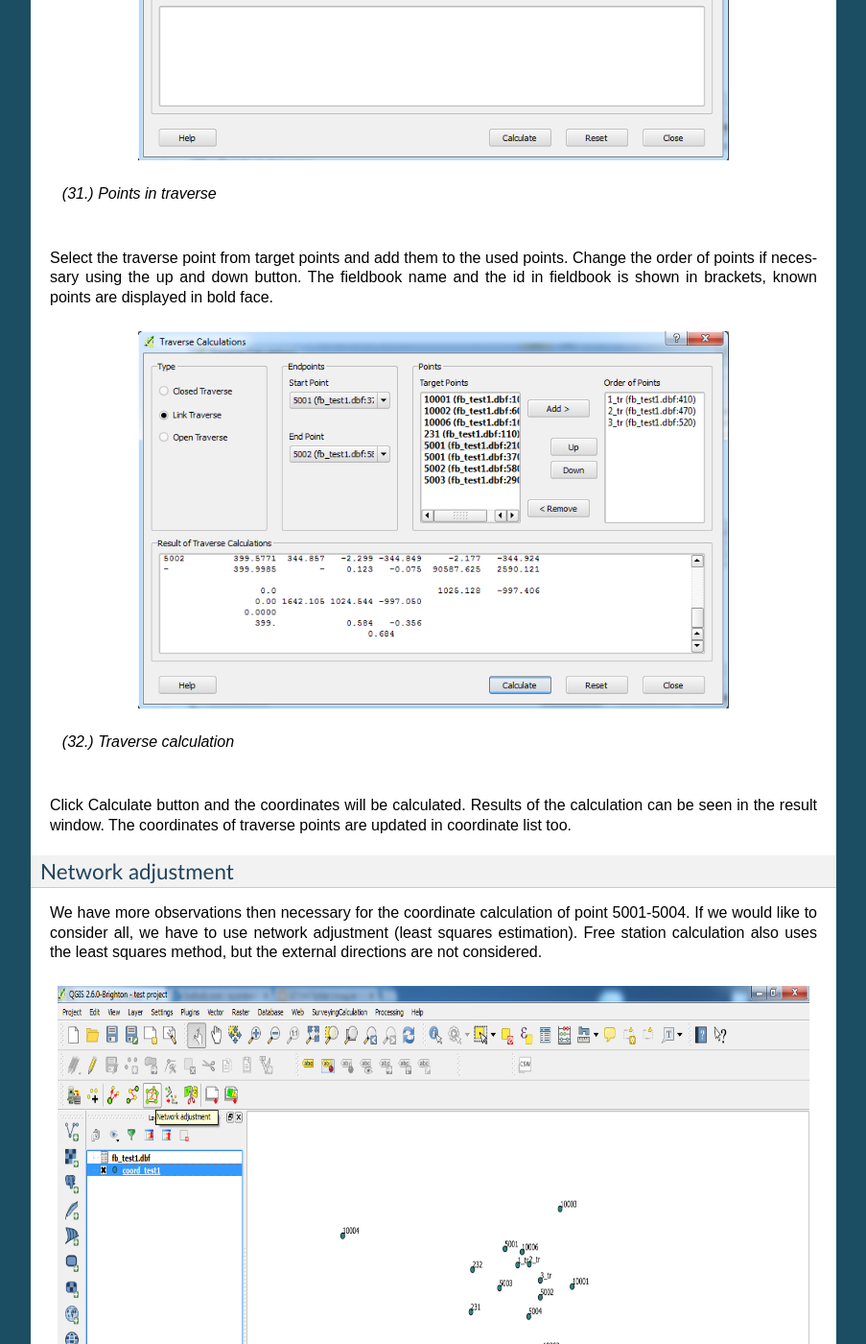
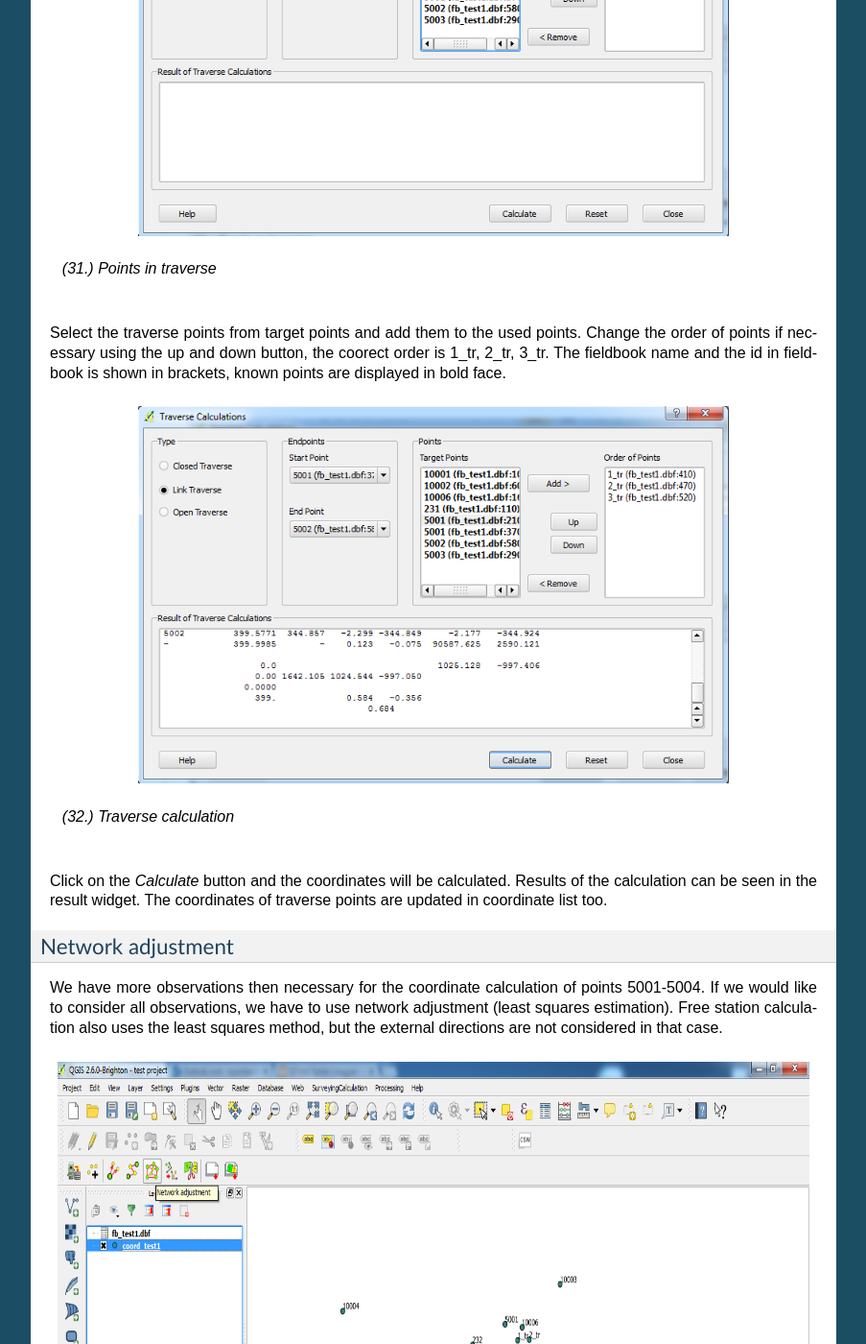
Before and after one commit to zsiki/ls, a Sphinx documentation site: the page built from doc/source/tutorial.rst, in a window 1280 px wide and 1400 px high, scrolled down 19828 px. Shown: the whole window at 96% size, without its empty margins (198-1101 px from the left). Built offline with Sphinx 7.4.7, drawn with Linux system fonts in a browser that asks for light colours; some of the changed text lies outside the part shown.

Commit message:
doc revisited

```diff
--- a/doc/source/tutorial.rst
+++ b/doc/source/tutorial.rst
@@ -13,7 +13,7 @@
 ::::::::::::::::::::::::::::::::::::::::::
 
 Before using the installed SurveyingCalculation plugin, it has to be enabled in
-QGIS. The installation process of the plugin can be found in the User's Guide.
+QGIS. The installation process of the plugin can be found in the User\'s Guide.
 
 .. figure:: images/t001.png
    :scale: 80 %
@@ -44,7 +44,7 @@
 
    *(3.) From the SurveyingCalculation menu select New coordinate list ...*
 
-Let's create a new empty 2D point shape file to store benchmarks (points with
+Let\'s create a new empty 2D point shape file to store benchmarks (points with
 known coordinates). Select the sample subdirectory of the plug-in, use the *test1* name for the file.  The plugin adds *coord_* to the beginning of the
 name to distinguish it from the other elements of the project.
 Besides the point identifier, the coordinates (easting,
@@ -131,7 +131,6 @@
 :::::::::::::::::::::::::
 
 Now we are able to start the coordinate calculations from the observations.
-
 
 .. figure:: images/t012.png
    :scale: 80 %
@@ -172,7 +170,7 @@
 
    *(16.) Starting the calculation*
 
-Click Calculate button and the orientation angle will be calculated.
+Click on the *Calculate* button and the orientation angle will be calculated.
 Results can be seen in the *Result of calculations* widget.
 The results are also written to the log file. The name and location of the
 log file can be set in *config.py*.
@@ -260,10 +258,12 @@
 
    *(23.) Free station calculation for station 5001*
 
-Select two or more target points (the id in fieldbook is shown in brackets) and add to used points, click calculate and coordinates will be calculated. Details of the calculation can be seen in the result widget.
+Select three target points (the id in fieldbook is shown in brackets) and add them to the *Used Points* list, click on *Calculate* button and coordinates will be calculated. Details of the calculation can be seen in the result widget.
 Free station calculation uses the least squares method. The calculation result
 list contains all details about calculation, provided by GNU-Gama project.
 Repeat the free station calculation using all possible observations!
+
+Let\'s calculate the coordinates of some detail points.
 
 .. figure:: images/t026.png
    :scale: 80 %
@@ -280,16 +280,16 @@
 
    *(25.) Radial Survey calculation*
 
-Select one or more target points (the id in fieldbook is shown in brackets) and
-add to used points, click calculate and coordinates will be calculated.
+Select target points 101-104 (the id in fieldbook is shown in brackets) and
+add them to the *Used Points* list, click on *Calculate* button and coordinates will be calculated.
 Results of the calculation can be seen in the result widget.
 
 Traverse calculations
 :::::::::::::::::::::
 
 A link traverse will be calculated between point 5001 and 5002 in this section.
-If orientation is available on the start and/or end point, it should be
-calculated before starting the traversing calculation.
+The orientations on the start and end point were
+calculated before. Let\'s repeat the orientation for point 5001 and 5002.
 
 .. figure:: images/t029.png
    :scale: 80 %
@@ -312,7 +312,7 @@
 
    *(28.) Starting traverse calculation*
 
-Click Traverse calculations icon on SurveyingCalculation toolbar.
+Click on *Traverse calculations* icon in the SurveyingCalculation toolbar.
 
 .. figure:: images/t032.png
    :scale: 80 %
@@ -338,8 +338,8 @@
 
    *(31.) Points in traverse*
 
-Select the traverse point from target points and add them to the used points.
-Change the order of points if necessary using the up and down button. The
+Select the traverse points from target points and add them to the used points.
+Change the order of points if necessary using the up and down button, the coorect order is 1_tr, 2_tr, 3_tr. The
 fieldbook name and the id in fieldbook is shown in brackets, known points are
 displayed in bold face.
 
@@ -349,17 +349,17 @@
 
    *(32.) Traverse calculation*
 
-Click Calculate button and the coordinates will be calculated. Results of the
-calculation can be seen in the result window. The coordinates of traverse points
+Click on the *Calculate* button and the coordinates will be calculated. Results of the
+calculation can be seen in the result widget. The coordinates of traverse points
 are updated in coordinate list too.
 
 Network adjustment
 ::::::::::::::::::
 
 We have more observations then necessary for the coordinate calculation of
-point 5001-5004. If we would like to consider all, we have to use network
+points 5001-5004. If we would like to consider all observations, we have to use network
 adjustment (least squares estimation). Free station calculation also uses the
-least squares method, but the external directions are not considered.
+least squares method, but the external directions are not considered in that case.
 
 .. figure:: images/t051.png
    :scale: 80 %
@@ -367,7 +367,7 @@
 
    *(33.) Starting network adjustment*
 
-Click Network adjustment icon on the SurveyingCalculation toolbar.
+Click on the *Network adjustment* icon on the SurveyingCalculation toolbar.
 
 .. figure:: images/t052.png
    :scale: 80 %
@@ -385,7 +385,7 @@
 
    *(35.) Selecting points to adjust*
 
-Select points to adjust  from the *List of Points* and add them to the
+Select points to adjust from the *List of Points* and add them to the
 *Adjusted Points* list.
 
 .. figure:: images/t054.png
@@ -394,8 +394,8 @@
 
    *(36.) Adjustment parameters*
 
-Set the parameters of the adjustment: horizontal network (2D), the standard
-deviation of observations. Click calculate and coordinates will be calculated.
+Set the parameters of the adjustment, horizontal network (2D), the standard
+deviation of observations. Click on the *Calculate* button and coordinates will be calculated.
 Results of the calculation can be seen in the result widget. In this long list,
 generated by GNU Gama, several details of the adjustment calculation can be
 studied. For more details see the `GNU Gama <https://www.gnu.org/software/gama/>`_ documentation.
@@ -412,7 +412,7 @@
 
    *(37.) Starting coordinate transformation*
 
-Click Coordinate transformation icon on SurveyingCalculation toolbar to start
+Click on the *Coordinate transformation* icon in SurveyingCalculation toolbar to start
 the calculation.
 
 .. figure:: images/t65.png
@@ -421,8 +421,8 @@
 
    *(38.) Selecting from coordinate list*
 
-Select the shape file to transform from, only the loaded coordinate lists can be selected from the list.
-Then press the button with ellipses (...) to select the target shape file of the
+The *coord_test1* shape file is automatically selected to transform from, it is the only one loaded coordinate lists.
+Press the button with ellipses (...) to select the target shape file of the
 transformation.
 
 .. figure:: images/t66.png
@@ -431,8 +431,8 @@
 
    *(39.) Selecting points*
 
-After specifying the source and the target of transformation the *Common Points*
-list is filled automatically. Add points from the common points to the *Used Points* list.
+After specifying the source and the target of the transformation the *Common Points*
+list is filled automatically. Add all points from the *Common Points* list to the *Used Points* list.
 
 .. figure:: images/t67.png
    :scale: 80 %
@@ -448,14 +448,14 @@
 
    *(41.) Calculating transformation*
 
-Click calculate button and the transformation parameters and transformed
-coordinates will be calculated. Results of the calculation can be checked in the *result widget.*
+Click on the *Calculate* button and the transformation parameters and transformed
+coordinates will be calculated. Results of the calculation can be seen in the result widget.
 
 Polygon division
 ::::::::::::::::
 
-For demonstrating division of polygons, we need a vector layer containing polygons. Click *Add Vector Layer*,
-in the file selection dialog navigate to sample directory of the installed plugin and select the *parcels.shp* file.
+For demonstrating division of polygons, we need a vector layer containing polygons. Click on *Add Vector Layer* button in the toolbar,
+in the file selection dialog navigate to the *sample* directory of the installed plugin and select the *parcels.shp* file.
 
 .. figure:: images/t071.png
    :scale: 80 %
@@ -471,7 +471,8 @@
 
    *(43.) Starting Polygon division*
 
-After starting *Polygon division* a cross will appear, and a division line has to be given.
+Click on *Polygon division* button, the mouse cursor is changed to a cross.
+Draw a rubberband line crossing the selected parcel.
 
 .. figure:: images/t073.png
    :scale: 80 %
@@ -479,9 +480,8 @@
 
    *(44.) Default parameters of division*
 
-In the division window the full area of selected polygon is displayed,
-and the area of wanted part-polygon can be given, which is on the right side of the given direction.
-When area will not be changed, the polygon will be divided by the given line.
+In the *Area Division* dialog the full area of selected polygon is displayed.
+The area of wanted part-polygon can be given, which is on the right side of the given line. The default value for the area is calculated from the actual division line.
 The method of division also has to be chosen. The polygon can be divided parallel to the given line,
 or by the rotation of the given line around first given point.
 
@@ -504,7 +504,7 @@
 Plot by template
 ::::::::::::::::
 
-Let's plot the actual view of the map window now first.
+Let\'s plot the actual view of the map window now first.
 
 .. figure:: images/t076.png
    :scale: 80 %
@@ -521,7 +521,7 @@
 
    *(48.) Set plot parameters*
 
-In the plot window select a template file, set the scale of the plot and give him a name.
+In the plot window select a template file, set the scale of the plot and give it a name.
 
 .. figure:: images/t078.png
    :scale: 80 %
@@ -529,8 +529,8 @@
 
    *(49.) Composer window of the map composition*
 
-Click *Plot* button and a composer window will appear with the map composition, which is a standard QGIS tool.
-The composition can be printed to a system printer or exported to PDF file.
+Click on *Plot* button and a composer window will appear with the map composition.
+The composition can be printed to a printer or exported to a PDF file.
 
 Batch plotting
 ::::::::::::::
@@ -560,8 +560,9 @@
    *(52.) Set plot parameters*
 
 In the plot window select a template file and set the scale of the plot.
-The compositions of the parcels with the given scale can be exported to *.pdf* files,
-plotted to a printer or opened in composer window.
+The compositions of the parcels with the given scale can be exported to *.pdf* files or
+printed or opened in composer window.
+Select *Single PDF file (multi-page) on the *To PDF* tab.
 
-By clicking *Plot* button a file selection dialog appear and compositions will be exported to
+By clicking on the *Plot* button a file selection dialog appears and compositions will be exported to
 a multi-page *.pdf* file using the selected composer template.
```
Also changed, not shown: other parts of doc/source/tutorial.rst (+13 -14 lines).
